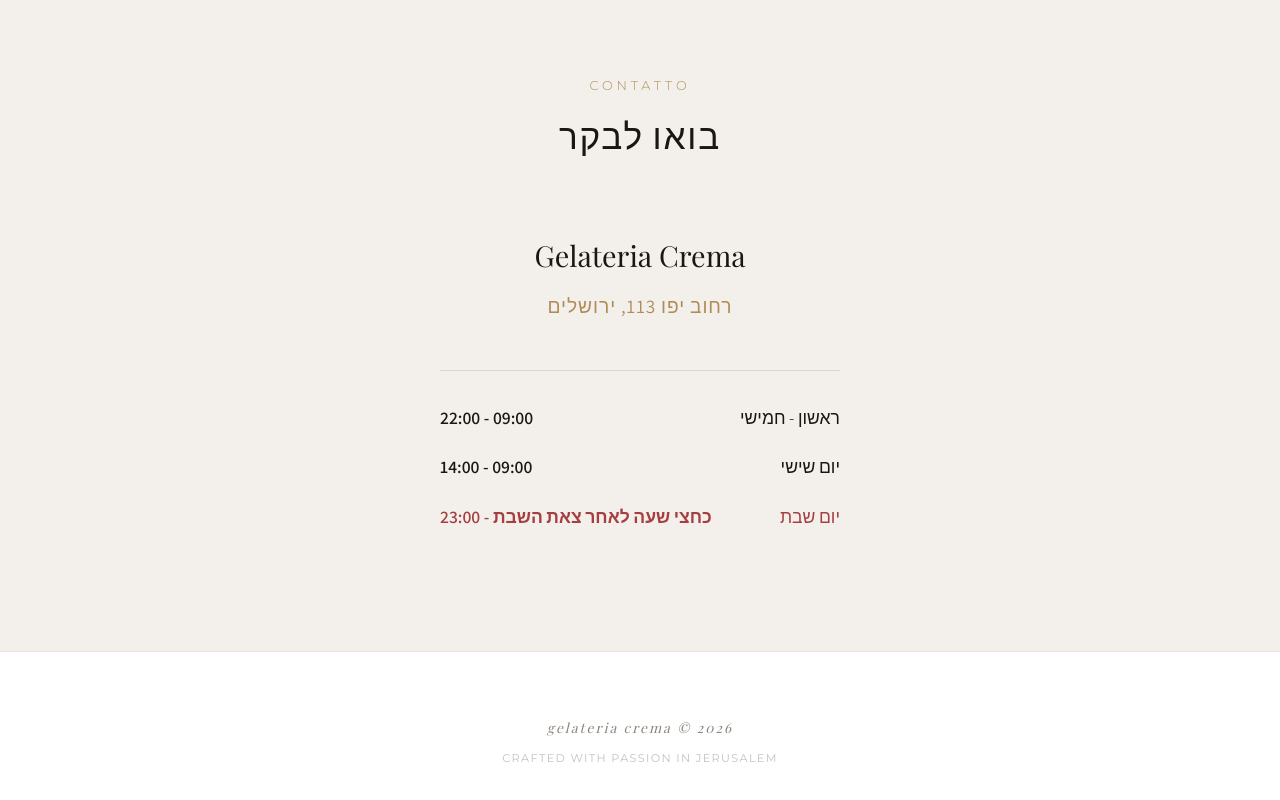
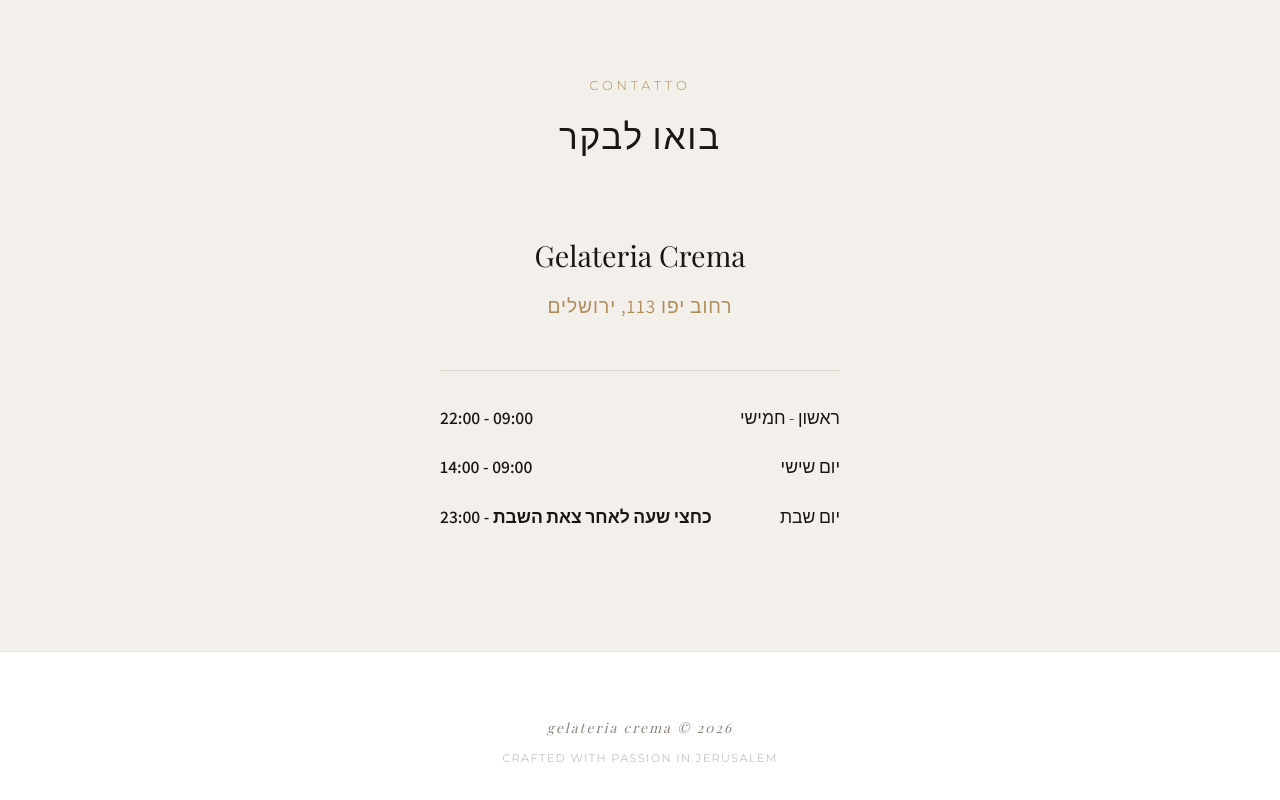
Before and after one commit to OmerMeidan/gelateria-crema-nextjs, a Next.js app: page / in a window 1280 px wide. Shown: the part 2443-3243 px from the top of the page. Built offline with nearby package versions, Linux system fonts and the light colour scheme; a web font is replaced by a local one.

Commit message:
saturday hours change2

```diff
--- a/app/page.tsx
+++ b/app/page.tsx
@@ -118,7 +118,7 @@ export default function Home() {
                 <li className="mb-[1.2rem] flex justify-between text-[1.1rem] font-light">
                   יום שישי <span className="font-semibold">09:00 - 14:00</span>
                 </li>
-                <li className="mb-[1.2rem] flex justify-between text-[1.1rem] font-light text-[#A63D40]">
+                <li className="mb-[1.2rem] flex justify-between text-[1.1rem] font-light">
                   יום שבת <span className="font-semibold">כחצי שעה לאחר צאת השבת - 23:00</span>
                 </li>
               </ul>
```
